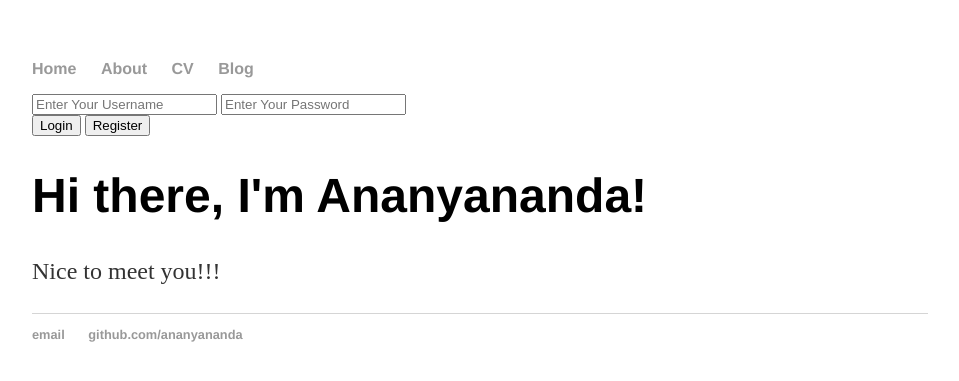
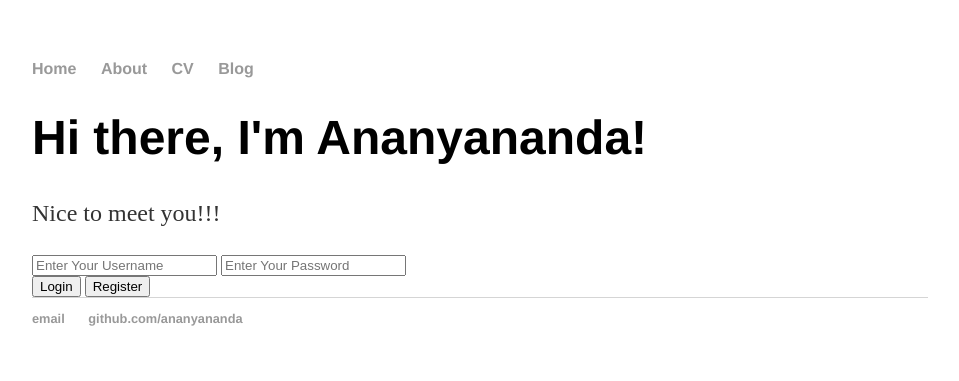
Before and after one commit to ananyananda/ananyananda.github.io, a Jekyll site: the page built from index.html, in a window 1280 px wide. Shown: the top 381 px of the page, without its empty margins (160-1119 px from the left). Built offline with Jekyll 4.4.1, drawn with Linux system fonts in a browser that asks for light colours.

Commit message:
Update default.html

```diff
--- a/_layouts/default.html
+++ b/_layouts/default.html
@@ -14,17 +14,18 @@
 	        		<li><a href="/blog">Blog</a></li>
 	    		</ul>
 			</nav>
+
+			<div class="container">
+
+			{{ content }}
+
+			</div><!-- /.container -->
 			<input type="text" class="form-control" id="username" placeholder="Enter Your Username" required="">
 			<input type="password" class="form-control" id="password" placeholder="Enter Your Password" required="">
 			<br>
 			<input type="submit" class="btn btn-default" id="login_btn" value="Login">
 			<input type="submit" class="btn btn-default" id="register_btn" value="Register">
 			<br>
-			<div class="container">
-
-			{{ content }}
-
-			</div><!-- /.container -->
 			<footer>
 	    		<ul>
 	        		<li><a href="mailto:d.ananyananda@gmail.com@gmail.com">email</a></li>
```
